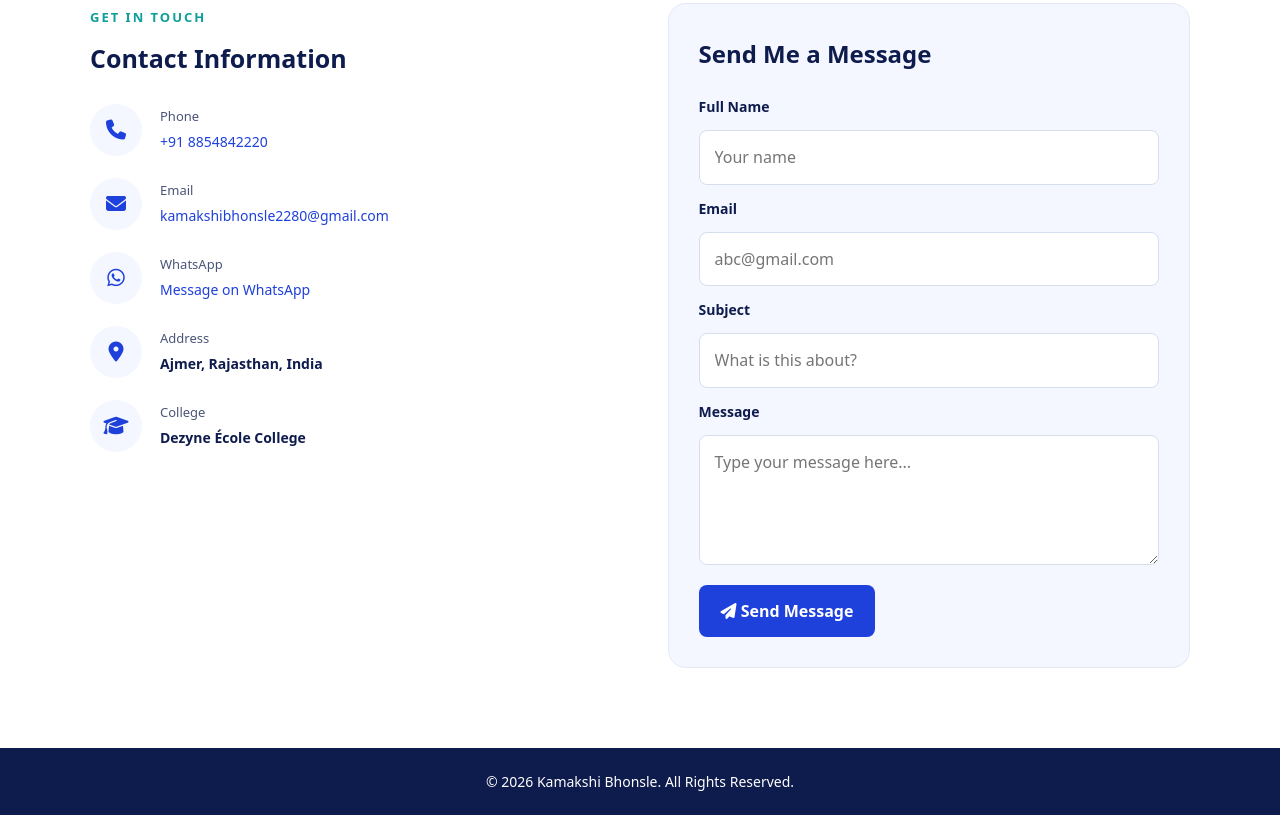
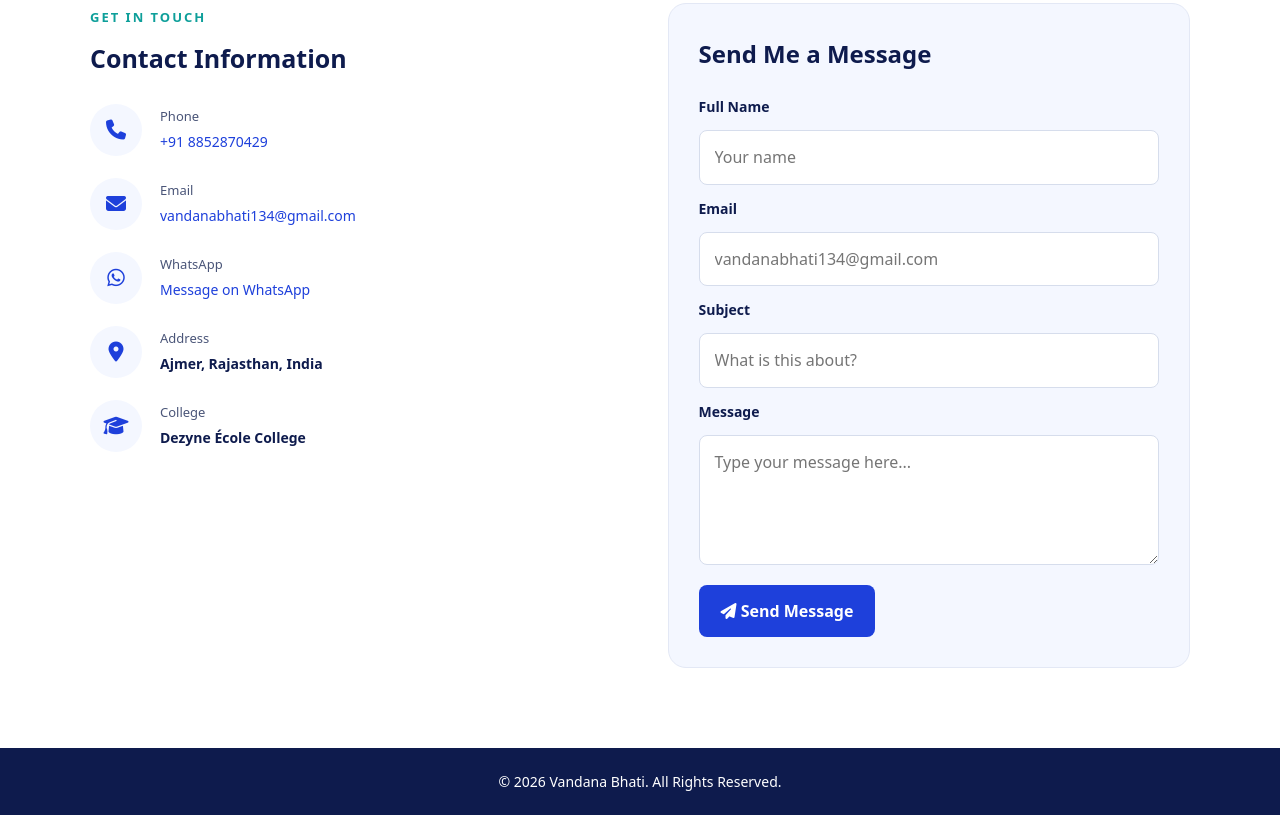
Before and after one commit to vandanabhati134-cloud/Personal-Portfolio, a plain HTML site: page index.html in a window 1280 px wide. Shown: the part 3837-4652 px from the top of the page. Drawn offline with Linux system fonts and the light colour scheme.

Commit message:
Updated contact section

```diff
--- a/index.html
+++ b/index.html
@@ -397,7 +397,7 @@
                         <i class="fas fa-phone"></i>
                         <div>
                             <p>Phone</p>
-                            <a href="tel:+918854842220">+91 8854842220</a>
+                            <a href="tel:+918852870429">+91 8852870429</a>
                         </div>
                     </div>
 
@@ -406,7 +406,7 @@
                         <div>
                             <p>Email</p>
                             <a href="mailto:kamakshibhonsle2280@gmail.com">
-                                kamakshibhonsle2280@gmail.com
+                                vandanabhati134@gmail.com
                             </a>
                         </div>
                     </div>
@@ -415,7 +415,7 @@
                         <i class="fab fa-whatsapp"></i>
                         <div>
                             <p>WhatsApp</p>
-                            <a href="https://wa.me/918854842220">
+                            <a href="https://wa.me/918852870429">
                                 Message on WhatsApp
                             </a>
                         </div>
@@ -438,7 +438,7 @@
                     </div>
                 </div>
 
-                <form action="mailto:kamakshibhonsle2280@gmail.com"
+                <form action="mailto:vandanabhati134@gmail.com"
                     method="post" enctype="text/plain">
 
                     <h2>Send Me a Message</h2>
@@ -449,7 +449,7 @@
 
                     <label for="email">Email</label>
                     <input type="email" id="email" name="Email"
-                        placeholder="abc@gmail.com" required>
+                        placeholder="vandanabhati134@gmail.com" required>
 
                     <label for="subject">Subject</label>
                     <input type="text" id="subject" name="Subject"
@@ -471,7 +471,7 @@
 
     <!-- FOOTER -->
     <footer>
-        <p>© 2026 Kamakshi Bhonsle. All Rights Reserved.</p>
+        <p>© 2026 Vandana Bhati. All Rights Reserved.</p>
     </footer>
 
 </body>
```
